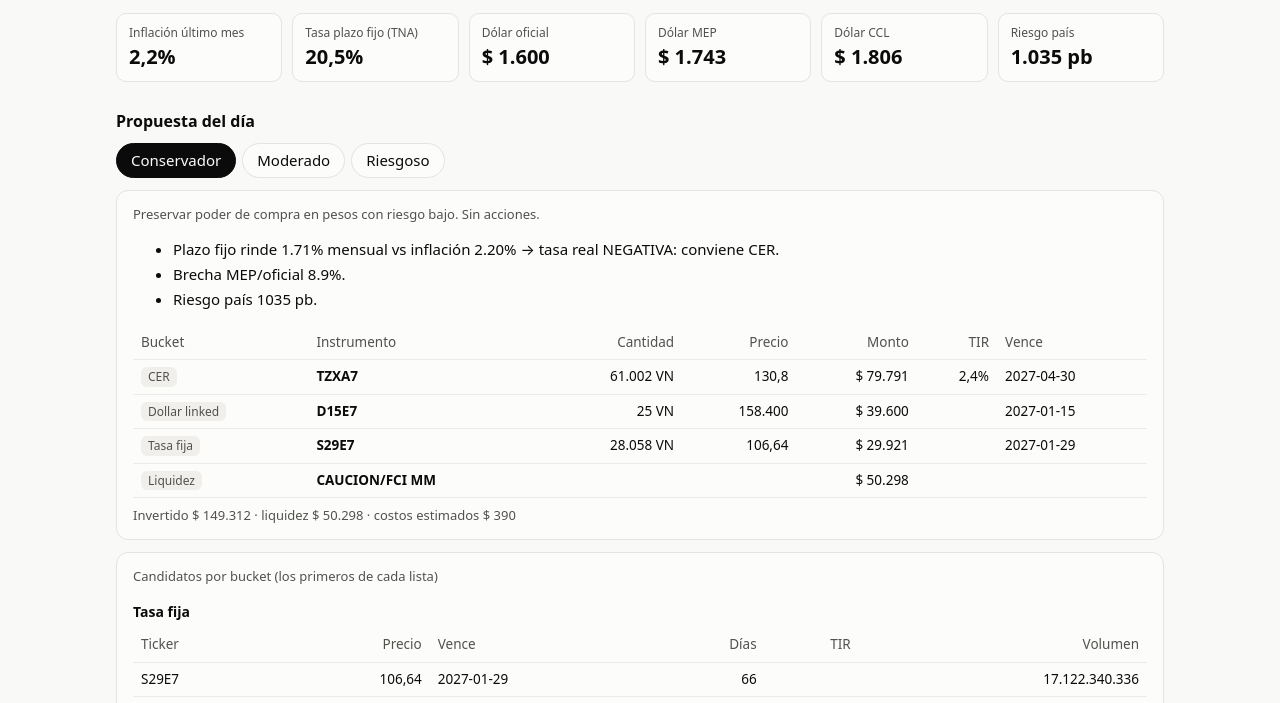
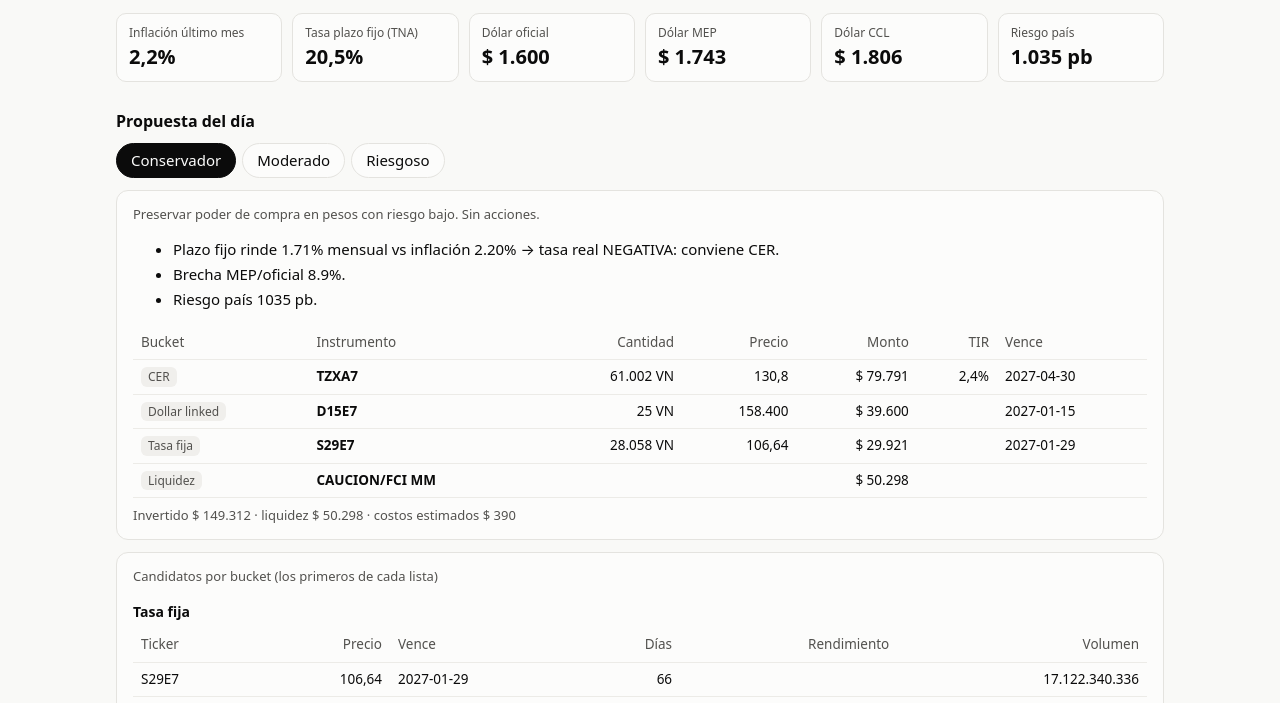
Before and after one commit to JuanCruz170902/detector-inversiones, a plain HTML site: page docs/index.html in a window 1280 px wide. Shown: the part 97-800 px from the top of the page. Drawn offline with Linux system fonts and the light colour scheme.

Commit message:
Tablero: rendimiento y volumen en pesos en tablas de candidatos
Co-Authored-By: Claude Opus 5.5 <noreply@anthropic.com>
Claude-Session: https://claude.ai/code/session_01Fgnn6AuihJCQckBRSbzaZf

```diff
--- a/docs/index.html
+++ b/docs/index.html
@@ -4,6 +4,7 @@
 <meta charset="utf-8">
 <meta name="viewport" content="width=device-width, initial-scale=1">
 <title>Detector de oportunidades de inversión</title>
+<link rel="icon" href="data:,">
 <style>
 :root{--plane:#f9f9f7;--surface:#fcfcfb;--ink:#0b0b0b;--ink2:#52514e;--muted:#8a8984;--line:#e4e3df;--grid:#ecebe7;
 --s1:#2a78d6;--s2:#eb6834;--s3:#1baf7a;--bench:#8a8984;--good:#0ca30c;--bad:#d03b3b;--chip:#f0efec}
@@ -113,10 +114,10 @@ function verPerfil(d, n) {
   const cand = Object.entries(P.candidatos).filter(([, v]) => v.length).map(([b, v]) => {
     const rv = "score" in v[0];
     const head = rv ? "<th>Ticker</th><th class=n>Precio</th><th class=n>3m</th><th class=n>6m</th><th class=n>Vol.</th><th class=n>RSI</th><th class=n>Score</th><th>Estado</th>"
-                    : "<th>Ticker</th><th class=n>Precio</th><th>Vence</th><th class=n>Días</th><th class=n>TIR</th><th class=n>Volumen</th>";
+                    : "<th>Ticker</th><th class=n>Precio</th><th>Vence</th><th class=n>Días</th><th class=n>Rendimiento</th><th class=n>Volumen</th>";
     const body = v.map(r => rv
       ? `<tr><td>${r.ticker}</td><td class=n>${num(r.precio)}</td><td class=n>${pct(r.ret_3m)}</td><td class=n>${pct(r.ret_6m)}</td><td class=n>${pct(r.vol_anual,0)}</td><td class=n>${num(r.rsi14,0)}</td><td class=n>${num(r.score)}</td><td>${r.apto ? "apto" : "<span class=sub>" + r.motivo_descarte + "</span>"}</td></tr>`
-      : `<tr><td>${r.ticker}</td><td class=n>${num(r.precio)}</td><td>${r.vencimiento && r.vencimiento !== "None" ? r.vencimiento : ""}</td><td class=n>${r.dias ?? ""}</td><td class=n>${r.tir != null ? num(r.tir,1) + "%" : ""}</td><td class=n>${num(r.volumen,0)}</td></tr>`).join("");
+      : `<tr><td>${r.ticker}</td><td class=n>${num(r.precio)}</td><td>${r.vencimiento && r.vencimiento !== "None" ? r.vencimiento : ""}</td><td class=n>${r.dias ?? ""}</td><td class=n>${(r.tir ?? r.tea) != null ? num(r.tir ?? r.tea,1) + "%" : (r.devaluacion_be_mensual != null ? "dev. " + num(r.devaluacion_be_mensual) + "%/mes" : "")}</td><td class=n>${r.vol_ars != null ? ars(r.vol_ars) : num(r.volumen,0)}</td></tr>`).join("");
     return `<h3 style="font-size:14px;margin:16px 0 6px">${NOMBRE[b] || b}</h3><table><thead><tr>${head}</tr></thead><tbody>${body}</tbody></table>`;
   }).join("");
   document.getElementById("perfil").innerHTML = `
```
